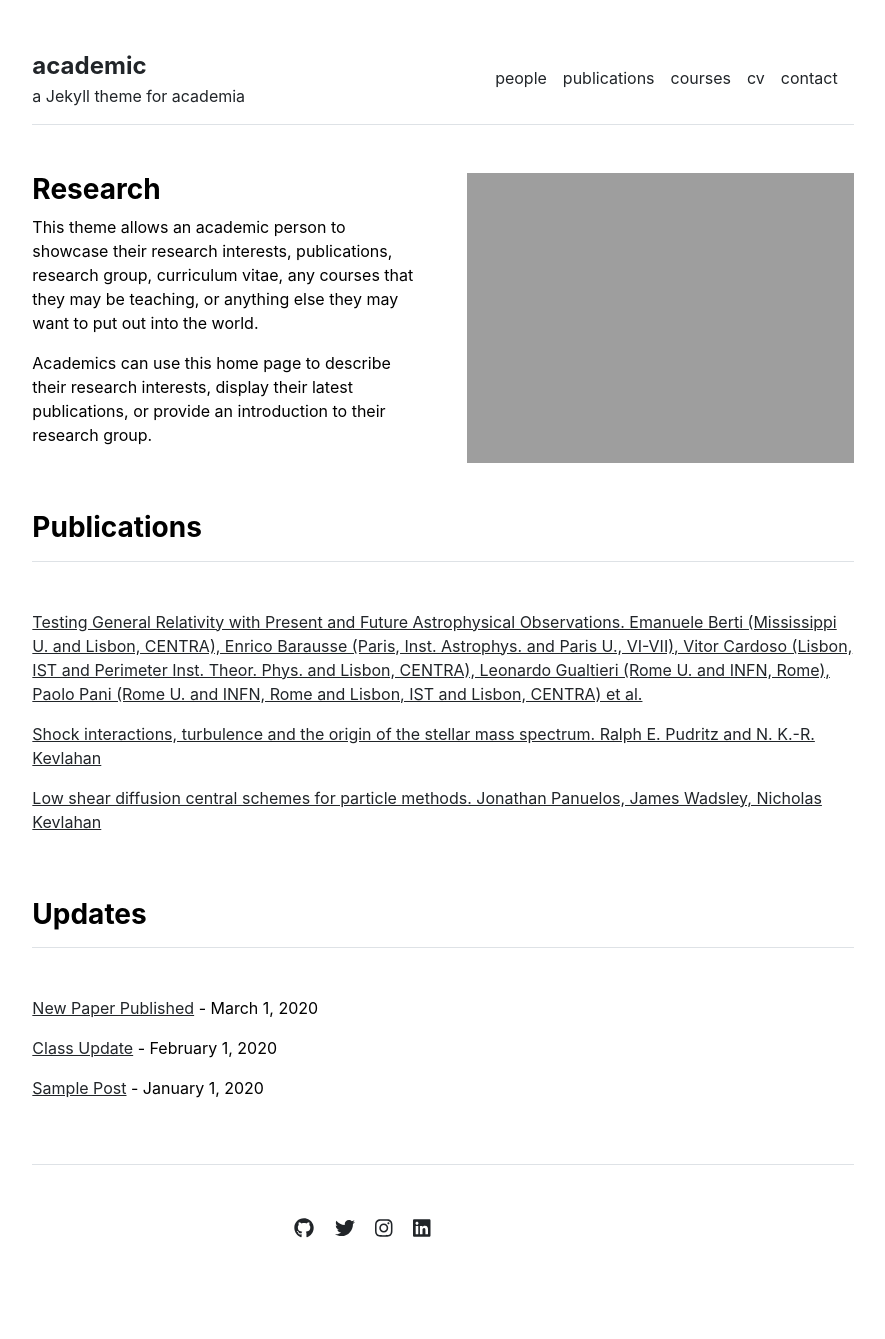
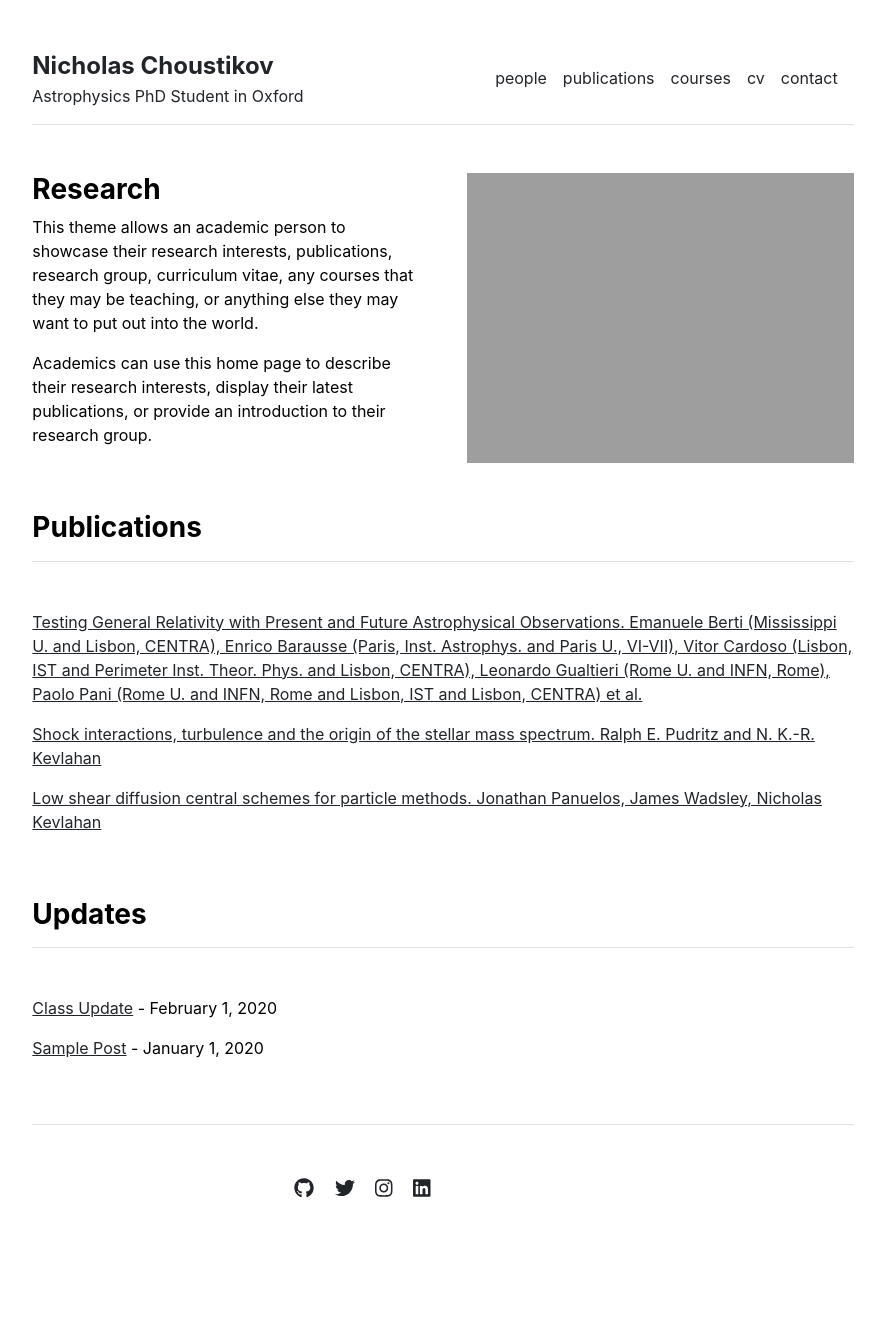
Before and after one commit to Chousti/Chousti.github.io, a Jekyll site: the page built from index.md, in a window 1280 px wide. Shown: the whole page, without its empty margins (197-1082 px from the left). Built offline with Jekyll 4.4.1, drawn with Linux system fonts in a browser that asks for light colours; after the commit the page ends 1299 px from its top, so only the background shows below that.

Commit message:
Adding a name

```diff
--- a/_config.yml
+++ b/_config.yml
@@ -1,4 +1,4 @@
 url: "" # the base hostname & protocol for your site, e.g. http://example.com
 baseurl: "" # the subpath of your site, e.g. /blog
-title: "academic" # the name of your site, e.g. ACME Corp.
-description: "a Jekyll theme for academia"
+title: "Nicholas Choustikov" # the name of your site, e.g. ACME Corp.
+description: "Astrophysics PhD Student in Oxford"
```
Also changed, not shown: _posts/2020-03-01-new-paper-published.md (deleted, +0 -14 lines).
